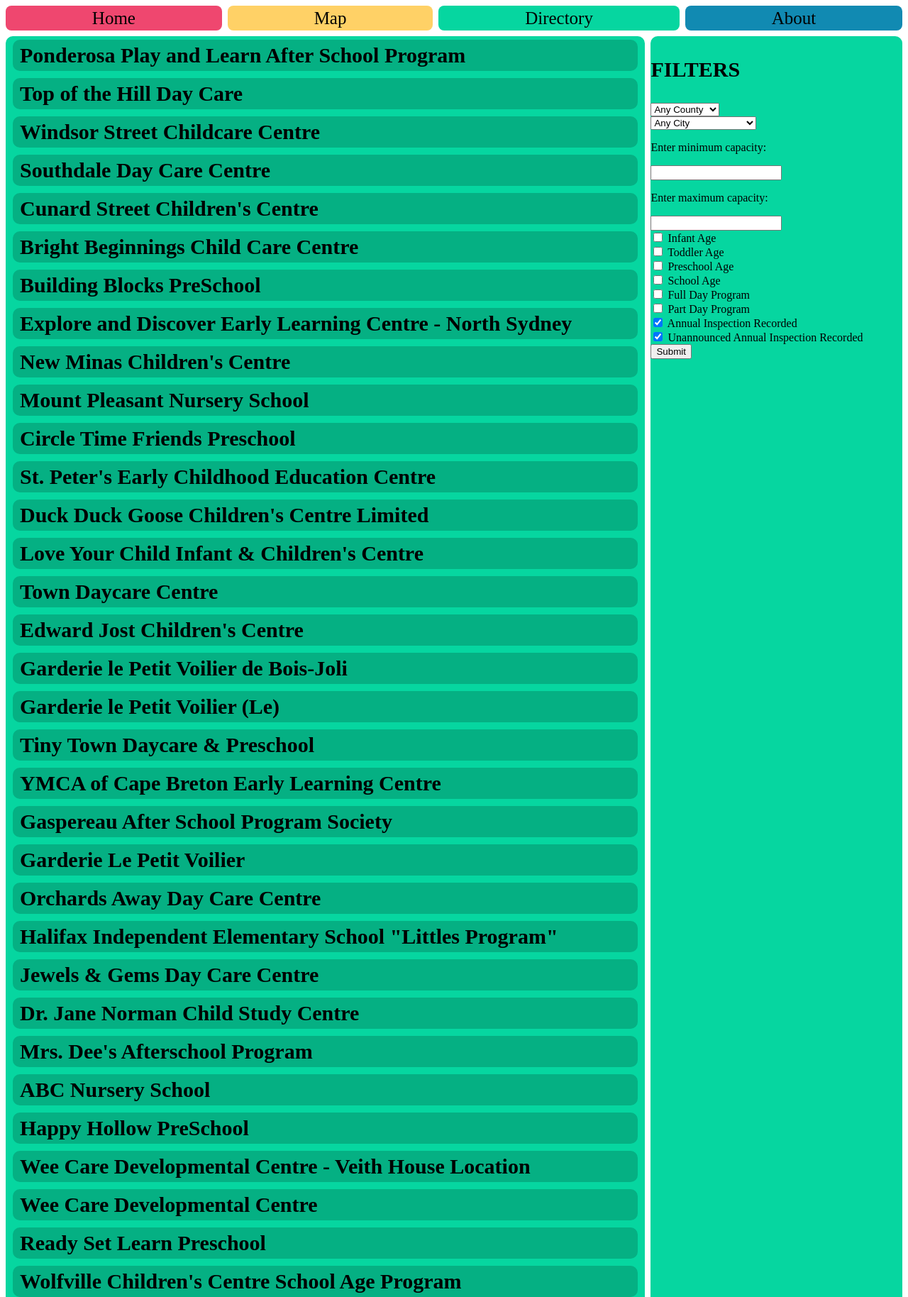
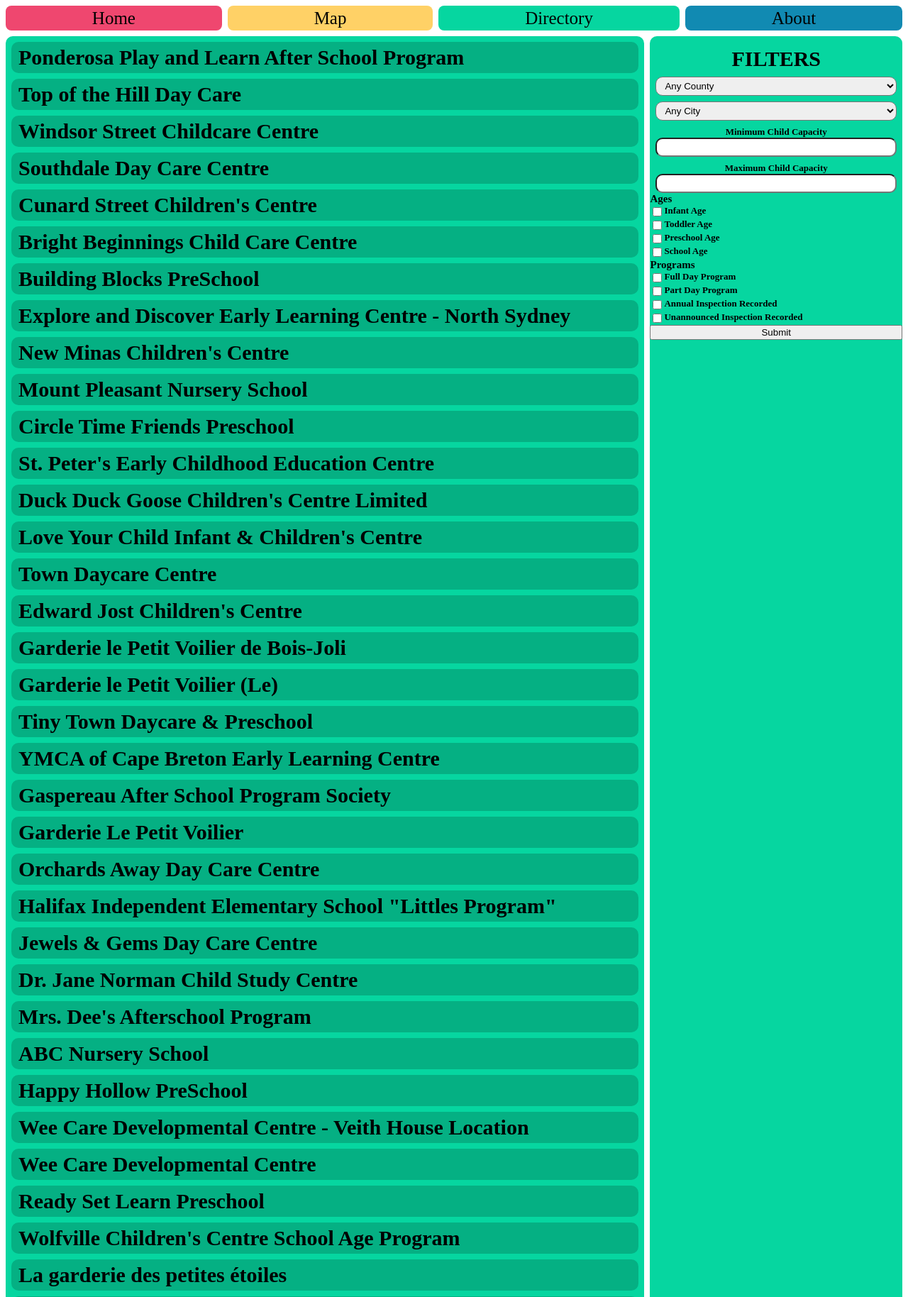
Before and after one commit to BLX151/data-daycare, a Flask app: page /directory in a window 1280 px wide. Shown: the top 1828 px of the page at 71% size. Run offline with Flask 2, Linux system fonts and the light colour scheme.

Commit message:
More UI updates

```diff
--- a/dd/static/directory.css
+++ b/dd/static/directory.css
@@ -1,15 +1,33 @@
 
-.directory {}
-.list {flex-grow: 1; margin-left: 8px; margin-right: 8px; margin-bottom: 8px; border-radius: 10px;}
-.filters {width: 400px; margin-right: 8px; margin-bottom: 8px; border-radius: 10px;}
+.directory {flex-grow: 1; margin-right: 8px; margin-bottom: 8px; margin-left: 8px;}
+.list {flex-grow: 1; border-radius: 10px; overflow: hidden;}
+.list-items {flex-grow: 1; overflow: auto;}
+.filter {width: 400px; border-radius: 10px; margin-left: 8px;}
+.filter-text {text-align: center;margin-top:15px;}
+.filter-select {
+    border-radius: 10px;
+    margin-top: 8px;
+    margin-right: 8px;
+    margin-left: 8px;
+    padding: 4px 8px;
+}
+.filter-wrap {margin-right: 8px; margin-top: 8px; margin-left: 8px;}
+.filter-caption {text-align: center;}
+.filter-input {border-radius: 10px; padding: 4px 8px;}
 
 .daycare-wrap {
     text-decoration: none;
     color: black;
     background-color: rgb(  5, 176, 131);
     border-radius: 10px;
-    margin: 5px 10px;
-    text-decoration: none;
+    margin-top: 8px;
+    margin-right: 8px;
+    margin-left: 8px;
     padding: 5px 10px;
 }
 .daycare-wrap:hover { background-color: rgb( 51, 221, 177);}
+
+::-webkit-scrollbar {width: 8px;}
+::-webkit-scrollbar-track {background: rgb(  6, 214, 160);}
+::-webkit-scrollbar-thumb {background: rgb(  5, 176, 131);}
+::-webkit-scrollbar-thumb:hover {background: rgb( 51, 221, 177);}
--- a/dd/static/home.css
+++ b/dd/static/home.css
@@ -2,7 +2,7 @@
 
 .main {flex-grow:1; display:flex; margin-right: 8px; border-radius: 10px;}
 
-/*.title {}*/
+.title-wrap {margin: auto;}
 .title-text {margin-top: 15px;}
 
 .search {flex-grow:1;}
@@ -45,7 +45,6 @@
 .nearby-sub-item2 {width:125px;}
 .nearby-sub-item3 {width:215px;}
 
-/* width */
 ::-webkit-scrollbar {width: 8px;}
 ::-webkit-scrollbar-track {background: rgb(239,  71, 111);}
 ::-webkit-scrollbar-thumb {background: rgb(196,  59,  91);}
--- a/dd/templates/directory.html
+++ b/dd/templates/directory.html
@@ -11,21 +11,24 @@
 
     <div class = "directory flexh">
 
-        <div class = "list flexv c3">
+        <div class = "list c3">
+            <div class = "list-items flexv">
                 {% for daycare in database %}
                 <a class="daycare-wrap" href = "/daycare/{{ daycare['index']}}">
                     <h3 class="raw daycare-name"> {{ daycare["facility_name"] }}</h3>
                 </a>
                 {% endfor %}
             </div>
+        </div>
 
-        <div class = "filters c3">
+        <div class = "filter c3">
 
-            <h3>FILTERS</h3>
+            <h3 class = "raw filter-text">FILTERS</h3>
 
                 <form method = "POST" action = "{{ url_for('filterDirectory') }}">
-                <div>
-                    <select name = "county" id="county">
+                    <div class = "filter-items flexv">
+
+                        <select class = "filter-select" name = "county">
                             <option value="noSelection"> Any County </option>
                             <option value="Antigonish County"> Antigonish </option>
                             <option value="Halifax County"> Halifax </option>
@@ -44,10 +47,8 @@
                             <option value="Hants County"> Hants </option>
                             <option value="Digby County"> Digby </option>
                         </select>
-                </div>
 
-                <div>
-                    <select id="city" name='city'>
+                        <select class = "filter-select" name='city'>
                             <option value="noSelection"> Any City </option>
                             <option value="Westville"> Westville </option>
                             <option value="Cfb Greenwood"> Cfb Greenwood </option>
@@ -150,54 +151,80 @@
                             <option value="Howie Centre"> Howie Centre </option>
                             <option value="Tusket"> Tusket </option>
                         </select>
+
+                        <div class = "flexv filter-wrap">
+                            <h6 class = "raw filter-caption">Minimum Child Capacity</h6>
+                            <input class = "filter-input" type="text" name='min_capacity'>
                         </div>
 
-                <div>
-                    <p>Enter minimum capacity:</p>
-                    <input type="text" id="min_capacity" name='min_capacity'>
+                        <div class = "flexv filter-wrap">
+                            <h6 class = "raw filter-caption">Maximum Child Capacity</h6>
+                            <input class = "filter-input" type="text" name='max_capacity'>
                         </div>
 
-                <div>
-                    <p>Enter maximum capacity:</p>
-                    <input type="text" id="max_capacity" name='max_capacity'>
+                        <div class = "filter-section">
+                            <h5 class = "raw filter-section-title">Ages</h5>
                         </div>
 
-                <div>
-                    <input type="checkbox" id= "age_infant" name='age_infant'> Infant Age </input>
+                        <div class = "flexh">
+                            <input type="checkbox" name='age_infant'>
+                            <h6 class = "raw">Infant Age</h6>
+                            </input>
                         </div>
 
-                <div>
-                    <input type="checkbox" id= "age_toddler" name='age_toddler'> Toddler Age </input>
+                        <div class = "flexh">
+                            <input type="checkbox" name='age_toddler'>
+                            <h6 class = "raw">Toddler Age</h6>
+                            </input>
                         </div>
 
-                <div>
-                    <input type="checkbox" id= "age_preschool" name='age_preschool'> Preschool Age </input>
+                        <div class = "flexh">
+                            <input type="checkbox" name='age_preschool'>
+                            <h6 class = "raw">Preschool Age</h6>
+                            </input>
                         </div>
 
-                <div>
-                    <input type="checkbox" id= "age_school_age" name='age_school_age'> School Age </input>
+                        <div class = "flexh">
+                            <input type="checkbox" name='age_school_age'>
+                            <h6 class = "raw">School Age</h6>
+                            </input>
                         </div>
 
-                <div>
-                    <input type="checkbox" id= "prog-full_day" name='prog_full_day'> Full Day Program </input>
+                        <div class = "filter-section">
+                            <h5 class = "raw filter-section-title">Programs</h5>
                         </div>
 
-                <div>
-                    <input type="checkbox" id= "prog_part_day" name='prog_part_day'> Part Day Program </input>
+                        <div class = "flexh">
+                            <input type="checkbox" name='prog_full_day'>
+                            <h6 class = "raw">Full Day Program</h6>
+                            </input>
                         </div>
 
-                <div>
-                <input type="checkbox" id="annualInspection" checked> Annual Inspection Recorded </input>
+                        <div class = "flexh">
+                            <input type="checkbox" name='prog_part_day'>
+                            <h6 class = "raw">Part Day Program</h6>
+                            </input>
                         </div>
 
-                <div>
-                <input type="checkbox" id="unannouncedInspection" checked> Unannounced Annual Inspection Recorded </input>
+                        <div class = "flexh">
+                            <input type="checkbox" name='annualInspection'>
+                            <h6 class = "raw">Annual Inspection Recorded</h6>
+                            </input>
+                        </div>
+
+                        <div class = "flexh">
+                            <input type="checkbox" name='unannouncedInspection'>
+                            <h6 class = "raw">Unannounced Inspection Recorded</h6>
+                            </input>
+                        </div>
+
+                        <button type = "submit">Submit</button>
+
+                    </div>
+                </form>
             </div>
 
 
-                <button type = "submit">Submit</button>
-
-            </form>
         </div>
         </div>
     </div>
--- a/dd/templates/home.html
+++ b/dd/templates/home.html
@@ -10,6 +10,9 @@
         <div class = "home flexh">
 
             <div class = "main flexv c1">
+                <div class = "title-wrap">
+                    <h1 class = "title-text">Data Daycare</h1>
+                </div>
             </div>
 
             <div class = "nearby flexv c1">
```
Lines whose indentation alone changed are shown as unchanged.
